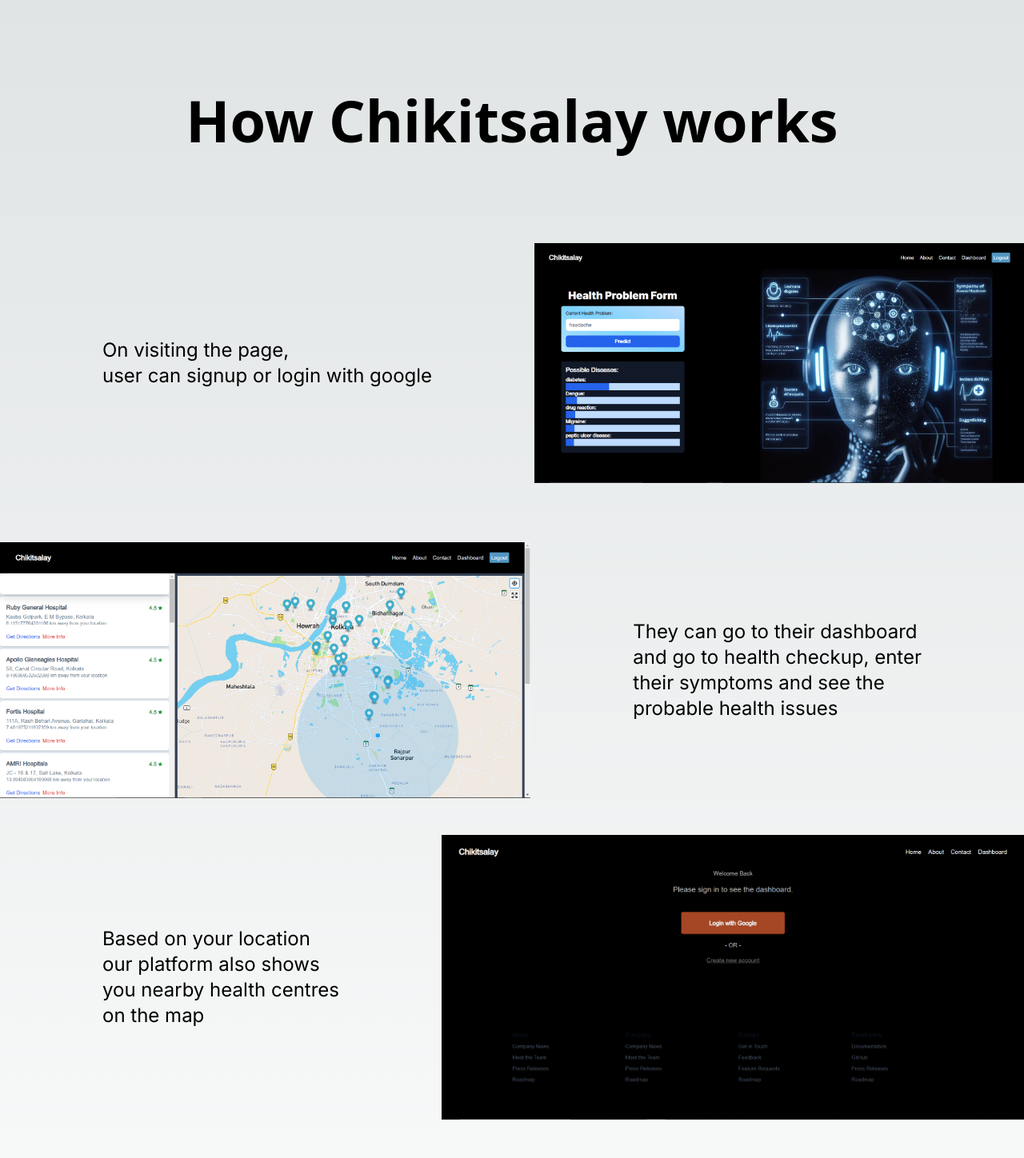
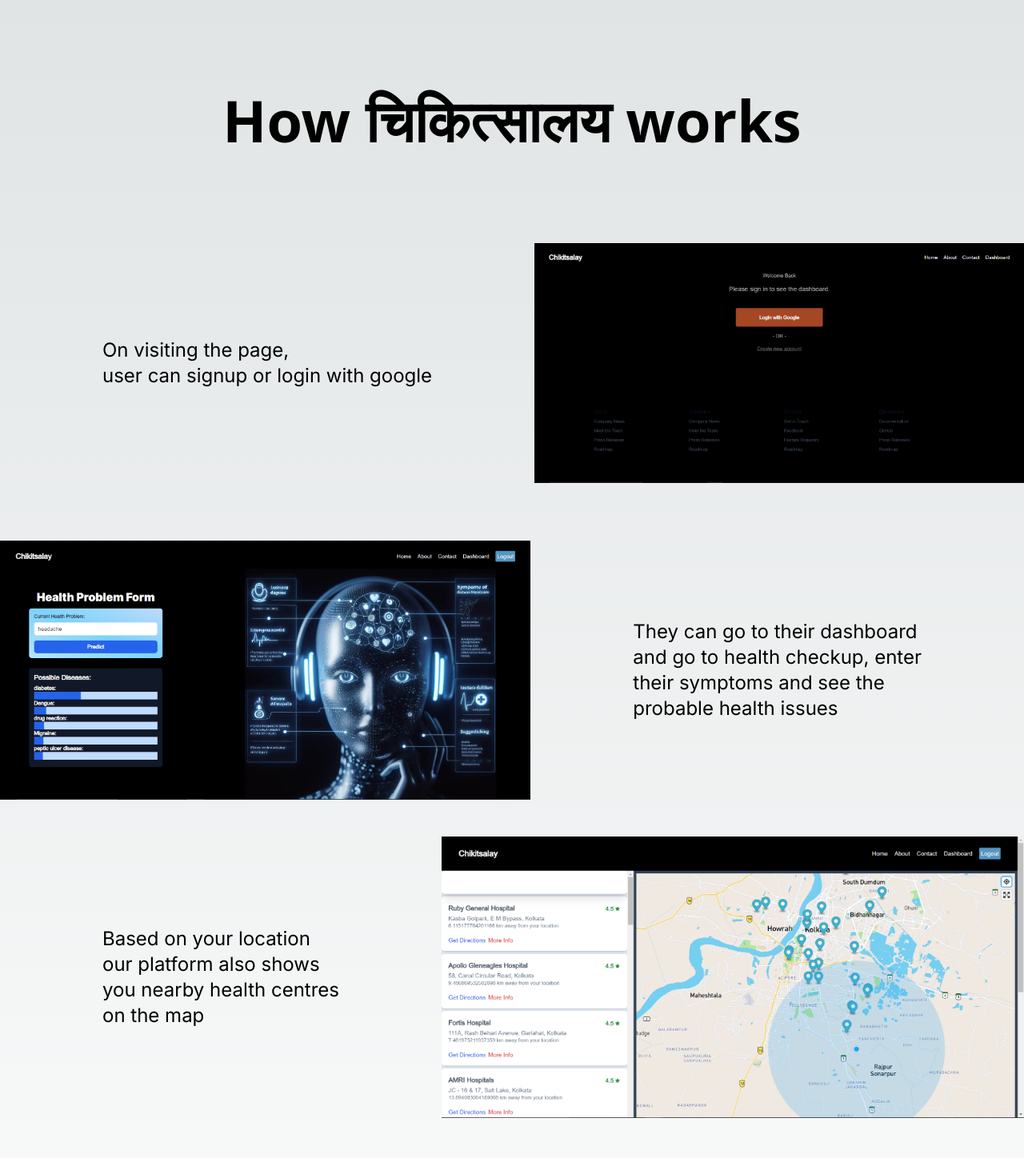
Before and after one commit to PoulavBhowmick03/hackthemountains, a Next.js app: page / in a window 1280 px wide. Shown: the part 662-2110 px from the top of the page at 80% size. Built offline with nearby package versions, Linux system fonts and the light colour scheme; no server answers.

Commit message:
fixed landing images

```diff
--- a/src/app/page.jsx
+++ b/src/app/page.jsx
@@ -25,26 +25,26 @@
       </div>
       <div className=" h-56 flex flex-col justify-center items-center">
   <div className="text-7xl font-sans font-semibold font-inter">
-    How Chikitsalay works
+    How चिकित्सालय works
   </div>
 </div>
 
       <div className="flex justify-between items-center">
   <div className="mx-32 text-2xl">On visiting the page,<br/> user can signup or login with google</div>
   <div className="flex-1">
-    <Image src={Healthcheck} alt="" className="w-full h-96 object-contain" />
+    <Image src={LoginImage} alt="" className="w-full h-96 object-contain" />
   </div>
 </div>
 <div className="flex justify-between items-center">
   <div className="flex-1">
-    <Image src={Map} alt="" className="w-full h-96 object-contain" />
+    <Image src={Healthcheck} alt="" className="w-full h-96 object-contain" />
   </div>
   <div className="mx-32 text-2xl">They can go to their dashboard<br/> and go to health checkup, enter<br/> their symptoms and see the<br/> probable health issues</div>
 </div>
 <div className="flex justify-between items-center">
   <div className="mx-32 text-2xl">Based on your location<br/> our platform also shows<br/> you nearby health centres<br/> on the map</div>
   <div className="flex-1">
-    <Image src={LoginImage} alt="" className="w-full h-96 object-contain" />
+    <Image src={Map} alt="" className="w-full h-96 object-contain" />
   </div>
 </div>
 
--- a/src/components/footer/Footer.jsx
+++ b/src/components/footer/Footer.jsx
@@ -97,7 +97,7 @@
               </a>
             </li>
             <li>
-              <a className="text-gray-600 hover:text-gray-800 cursor-pointer">
+              <a className="text-gray-600 hover:text-gray-800 cursor-pointer" href='https://github.com/PoulavBhowmick03/hackthemountains'>
                 GitHub
               </a>
             </li>
```
